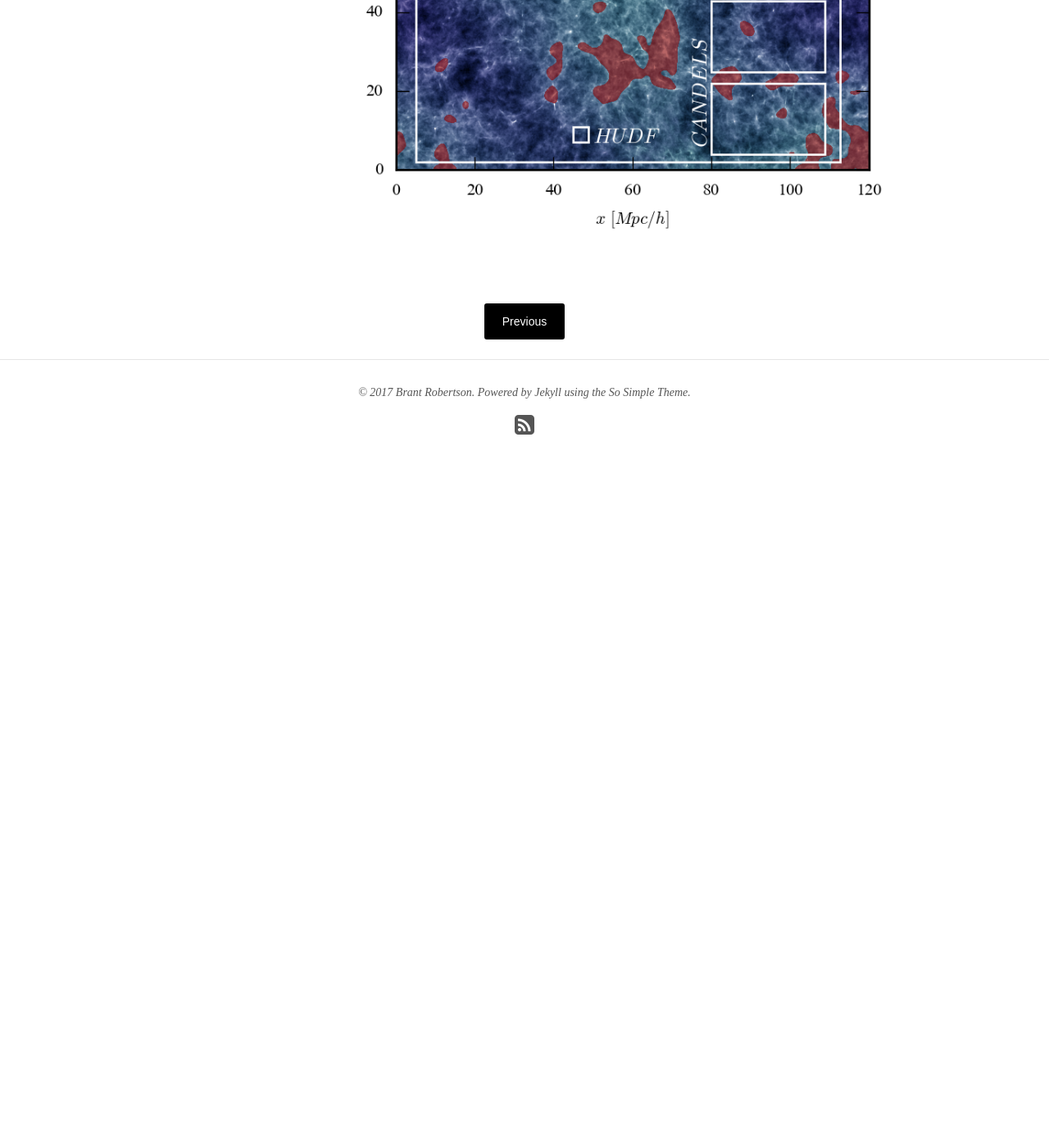
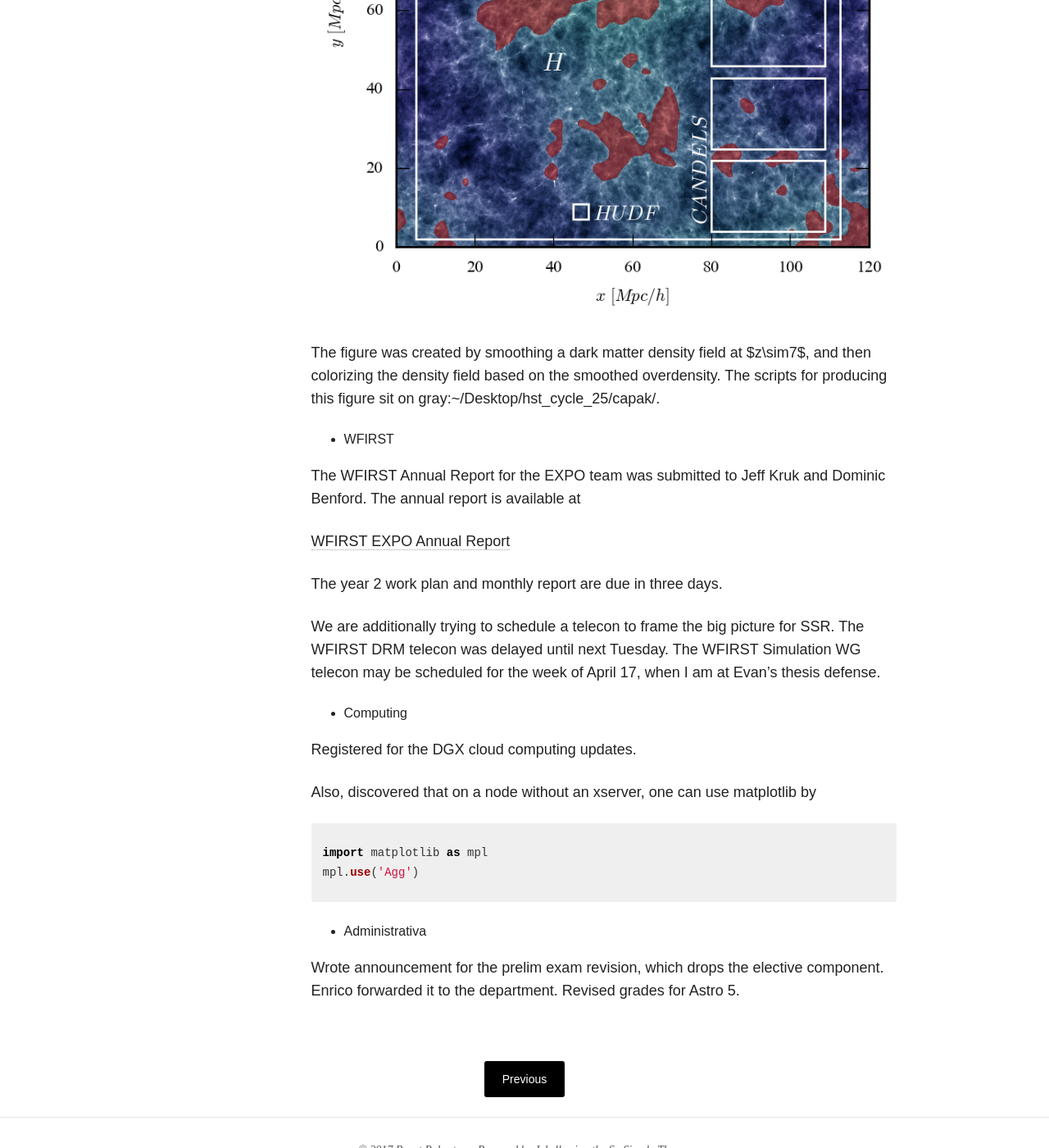
Before and after one commit to brantr/brantr.github.io, a Jekyll site: the page built from _posts/blog/2017-03-28-restaring-the-blog.md, in a window 1280 px wide and 1400 px high, scrolled down 1377 px. Shown: the whole window at 82% size. Built offline with Jekyll 4.4.1, drawn with Linux system fonts in a browser that asks for light colours; nearby versions of some CDN libraries; before the commit the page ends 2007 px from its top, so only the background shows below that; some of the changed text lies outside the part shown.

```diff
--- a/_posts/blog/2017-03-28-restaring-the-blog.md
+++ b/_posts/blog/2017-03-28-restaring-the-blog.md
@@ -7,6 +7,11 @@ title: Restarting the research blog.
 I've decided to (re)start the research blog to keep a better
 record of everything I've been up to. Most of these entries
 will be in bulleted form for convenience.
+
+* Continued recovery
+
+I'm still recovering from surgery on March 24. Progress
+has been correspondingly slow.
 
 * JWST NIRCam/NIRSpec GTO proposal
 
@@ -25,3 +30,42 @@ figure comparing the sizes of the HUDF, CANDELS, and the
 proposed HST-JEWELS fields.
 
 ![JEWELS AREA]({{ site.url }}/images/jewels_area.png)
+
+The figure was created by smoothing a dark matter density
+field at $z\sim7$, and then colorizing the density
+field based on the smoothed overdensity.  The scripts for
+producing this figure sit on gray:~/Desktop/hst_cycle_25/capak/.
+
+* WFIRST
+
+The WFIRST Annual Report for the EXPO team was submitted to
+Jeff Kruk and Dominic Benford. The annual report is available
+at
+
+[WFIRST EXPO Annual Report](https://drive.google.com/open?id=0B3IF6fs3vx_6SEtIZWplVGJqM1E)
+
+The year 2 work plan and monthly report are due in three days.
+
+We are additionally trying to schedule a telecon to frame the
+big picture for SSR. The WFIRST DRM telecon was delayed until
+next Tuesday. The WFIRST Simulation WG telecon may be scheduled
+for the week of April 17, when I am at Evan's thesis defense.
+
+* Computing
+
+Registered for the DGX cloud computing updates.
+
+Also, discovered that on a node without an xserver, one
+can use matplotlib by
+
+{% highlight python %}
+import matplotlib as mpl
+mpl.use('Agg')
+{% endhighlight %}
+
+
+* Administrativa
+
+Wrote announcement for the prelim exam revision, which drops the
+elective component.  Enrico forwarded it to the department. Revised
+grades for Astro 5.
```
Also changed, not shown: _posts/blog/2017-03-28-markdown_quick_reference.md (added, +10 -0 lines).
